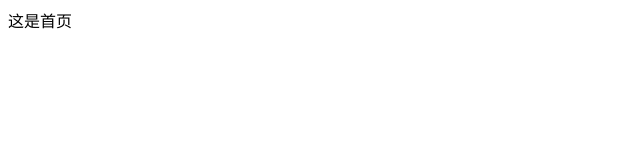
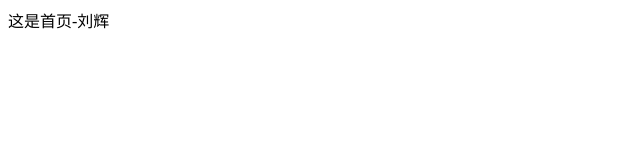
Before and after one commit to TLZ0117/TGstore, a plain HTML site: page index.html in a window 1280 px wide. Shown: the full height of the page, 0-640 px from the left. Drawn offline with Linux system fonts and the light colour scheme.

Commit message:
修改了index.html

```diff
--- a/index.html
+++ b/index.html
@@ -7,6 +7,6 @@
     <title>首页</title>
 </head>
 <body>
-    这是首页
+    这是首页-刘辉
 </body>
 </html>
```
